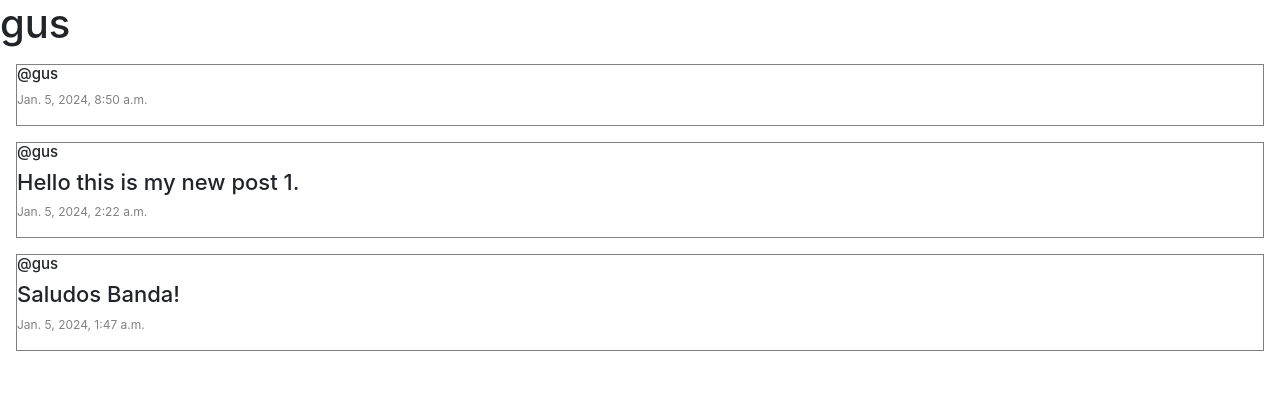
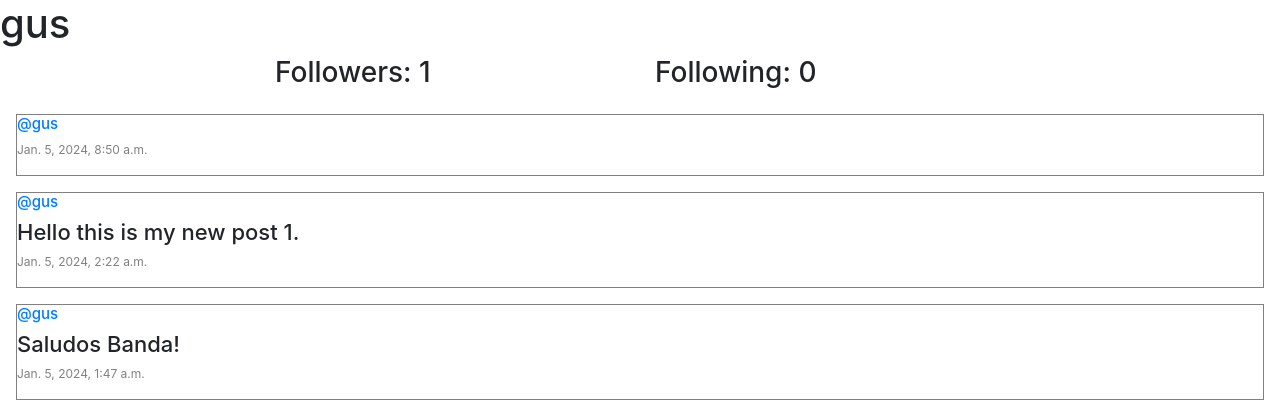
Before and after one commit to gustavogte/network, a Django app: page /profile/1 in a window 1280 px wide. Shown: the part 56-476 px from the top of the page. Run offline with Django 3.2, Linux system fonts and the light colour scheme; data comes from the database, SQL or seed files in the repository; both versions use the stored data as it was after the commit; some libraries are stand-ins or nearby versions.

```diff
--- a/network/admin.py
+++ b/network/admin.py
@@ -1,6 +1,7 @@
 from django.contrib import admin
-from .models import Post, User
+from .models import Post, User, Follow
 
 # Register your models here.
 admin.site.register(Post)
 admin.site.register(User)
+admin.site.register(Follow)
--- a/network/models.py
+++ b/network/models.py
@@ -4,6 +4,7 @@ from django.db import models
 
 class User(AbstractUser):
     pass
+
 
 # Add models for: post, likes, followers.... comments too (I think)
 class Post(models.Model):
@@ -13,3 +14,14 @@ class Post(models.Model):
 
     def __str__(self):
         return f"Post {self.id} made by {self.user} on {self.date.strftime('%d %b %Y %H:%M:%S')}"
+
+
+class Follow(models.Model):
+    user = models.ForeignKey(
+        User, on_delete=models.CASCADE, related_name="users_who_is_following"
+    )
+    user_follower = models.ForeignKey(
+        User, on_delete=models.CASCADE, related_name="users_being_followed"
+    )
+    def __str__(self) -> str:
+        return f"{ self.user } is following { self.user_follower }"
--- a/network/templates/network/layout.html
+++ b/network/templates/network/layout.html
@@ -5,6 +5,9 @@
     <head>
         <title>{% block title %}Social Network{% endblock %}</title>
         <link rel="stylesheet" href="https://stackpath.bootstrapcdn.com/bootstrap/4.4.1/css/bootstrap.min.css" integrity="sha384-Vkoo8x4CGsO3+Hhxv8T/Q5PaXtkKtu6ug5TOeNV6gBiFeWPGFN9MuhOf23Q9Ifjh" crossorigin="anonymous">
+        <script src="https://cdn.jsdelivr.net/npm/@popperjs/core@2.11.8/dist/umd/popper.min.js" integrity="sha384-I7E8VVD/ismYTF4hNIPjVp/Zjvgyol6VFvRkX/vR+Vc4jQkC+hVqc2pM8ODewa9r" crossorigin="anonymous"></script>
+        <script src="https://cdn.jsdelivr.net/npm/bootstrap@5.3.2/dist/js/bootstrap.min.js" integrity="sha384-BBtl+eGJRgqQAUMxJ7pMwbEyER4l1g+O15P+16Ep7Q9Q+zqX6gSbd85u4mG4QzX+" crossorigin="anonymous"></script>
+        <script src="https://cdn.jsdelivr.net/npm/bootstrap@5.3.2/dist/js/bootstrap.bundle.min.js" integrity="sha384-C6RzsynM9kWDrMNeT87bh95OGNyZPhcTNXj1NW7RuBCsyN/o0jlpcV8Qyq46cDfL" crossorigin="anonymous"></script>
         <link href="{% static 'network/styles.css' %}" rel="stylesheet">
     </head>
     <body>
@@ -16,7 +19,7 @@
                 <ul class="navbar-nav mr-auto">
                     {% if user.is_authenticated %}
                         <li class="nav-item">
-                            <a class="nav-link" href="#"><strong>{{ user.username }}</strong></a>
+                            <a class="nav-link" href="{% url 'profile' user_id=user.id %}"><strong>{{ user.username }}</strong></a>
                         </li>
                     {% endif %}
                     <li class="nav-item">
@@ -24,7 +27,7 @@
                     </li>
                     {% if user.is_authenticated %}
                         <li class="nav-item">
-                            <a class="nav-link" href="#">Following</a>
+                            <a class="nav-link" href="{% url 'following' %}">Following</a>
                         </li>
                         <li class="nav-item">
                             <a class="nav-link" href="{% url 'logout' %}">Log Out</a>
--- a/network/templates/network/profile.html
+++ b/network/templates/network/profile.html
@@ -2,11 +2,34 @@
 
 {% block body %}
     <h1>{{ username }}</h1>
+        <div class="container">
+            <div class="row d-flex justify-content-center">
+                <h3 class="col-4">Followers: {{ followers.count }} </h3>
+                <h3 class="col-4">Following: {{ following.count }} </h3>
+                {% if user.is_authenticated %}
+                    {% if user != user_profile %}
+                        {% if is_following %}
+                            <form action="{% url 'unfollow' %}" method="POST">
+                                {% csrf_token %}
+                                <input type="hidden" name="userfollow" value="{{ user_profile }}"/>
+                                <input type="submit" value="Unfollow" class="btn btn-danger"/>
+                            </form>
+                        {% else %}
+                            <form action="{% url 'follow' %}" method="POST">
+                                {% csrf_token %}
+                                <input type="hidden" name="userfollow" value="{{ user_profile }}"/>
+                                <input type="submit" value="Follow" class="btn btn-success"/>
+                            </form>
+                            {% endif %}
+                    {% endif %}
+                {% endif %}
+            </div>
+        </div>
 
         <div>
         {% for post in posts_on_page %}
             <div style="border: solid .1px gray; margin: 1em;" >
-                <h5 style="font-size: 15px;">@{{ post.user }}</h5>
+                <h5 style="font-size: 15px;"><a href="{% url 'profile' user_id=post.user.id %}">@{{ post.user }}</a></h5>
                 <h6 style="font-size: 22px;">{{ post.content }}</h6>
                 <p style="color: gray; font-size: 12px;">{{ post.date }}</p>
             </div>
--- a/network/urls.py
+++ b/network/urls.py
@@ -9,4 +9,7 @@ urlpatterns = [
     path("register", views.register, name="register"),
     path("new_post", views.new_post, name="new_post"),
     path("profile/<int:user_id>", views.profile, name="profile"),
+    path("follow", views.follow, name="follow"),
+    path("unfollow", views.unfollow, name="unfollow"),
+    path("following", views.following, name="following"),
 ]
--- a/network/views.py
+++ b/network/views.py
@@ -6,7 +6,7 @@ from django.urls import reverse
 
 from django.core.paginator import Paginator
 
-from .models import User, Post
+from .models import User, Post, Follow
 
 
 def index(request):
@@ -91,6 +91,17 @@ def profile(request, user_id):
     all_posts = Post.objects.filter(user=user).order_by("id").reverse()
     username = user.username
 
+    following = Follow.objects.filter(user=user)
+    followers = Follow.objects.filter(user_follower=user)
+
+    try:
+        check_follow = followers.filter(user=User.objects.get(pk=request.user.id))
+        if len(check_follow) != 0:
+            is_following = True
+        else:
+            is_following = False
+    except:
+        is_following = False
     # Pagination
     paginator = Paginator(all_posts, 10)
     page_number = request.GET.get("page")
@@ -99,6 +110,59 @@ def profile(request, user_id):
     return render(
         request,
         "network/profile.html",
-        {"all_posts": all_posts, "posts_on_page": posts_on_page, "username": username},
+        {
+            "all_posts": all_posts,
+            "posts_on_page": posts_on_page,
+            "username": username,
+            "following": following,
+            "followers": followers,
+            "is_following": is_following,
+            "user_profile": user,
+        },
     )
-    return
+
+
+def follow(request):
+    userfollow = request.POST["userfollow"]
+    currentuser = User.objects.get(pk=request.user.id)
+    userfollow_data = User.objects.get(username=userfollow)
+    f = Follow(user=currentuser, user_follower=userfollow_data)
+    f.save()
+    user_id = userfollow_data.id
+    return HttpResponseRedirect(reverse(profile, kwargs={"user_id": user_id}))
+
+
+def unfollow(request):
+    userfollow = request.POST["userfollow"]
+    currentuser = User.objects.get(pk=request.user.id)
+    userfollow_data = User.objects.get(username=userfollow)
+    f = Follow.objects.get(user=currentuser, user_follower=userfollow_data)
+    f.delete()
+    user_id = userfollow_data.id
+    return HttpResponseRedirect(reverse(profile, kwargs={"user_id": user_id}))
+
+
+def following(request):
+    current_user = User.objects.get(pk=request.user.id)
+    following_people = Follow.objects.filter(user=current_user)
+    all_posts = Post.objects.all().order_by("id").reverse()
+
+    following_posts = []
+
+    for post in all_posts:
+        for person in following_people:
+            if person.user_follower == post.user:
+                following_posts.append(post)
+
+    # Pagination
+    paginator = Paginator(following_posts, 10)
+    page_number = request.GET.get("page")
+    posts_on_page = paginator.get_page(page_number)
+
+    return render(
+        request,
+        "network/following.html",
+        {
+            "posts_on_page": posts_on_page,
+        },
+    )
```
Also changed, not shown: network/templates/network/following.html (added, +26 -0 lines), network/templates/network/index.html (+27 -1 lines), db.sqlite3, network/migrations/0003_follow.py (added).
